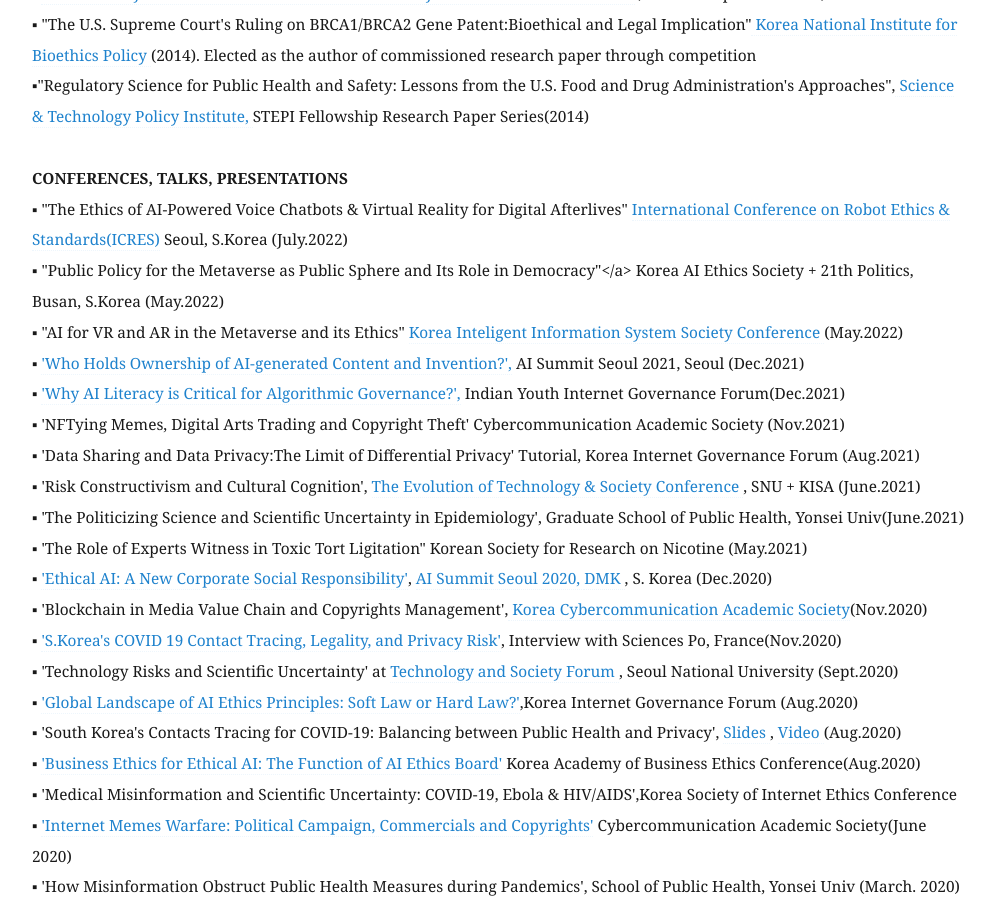
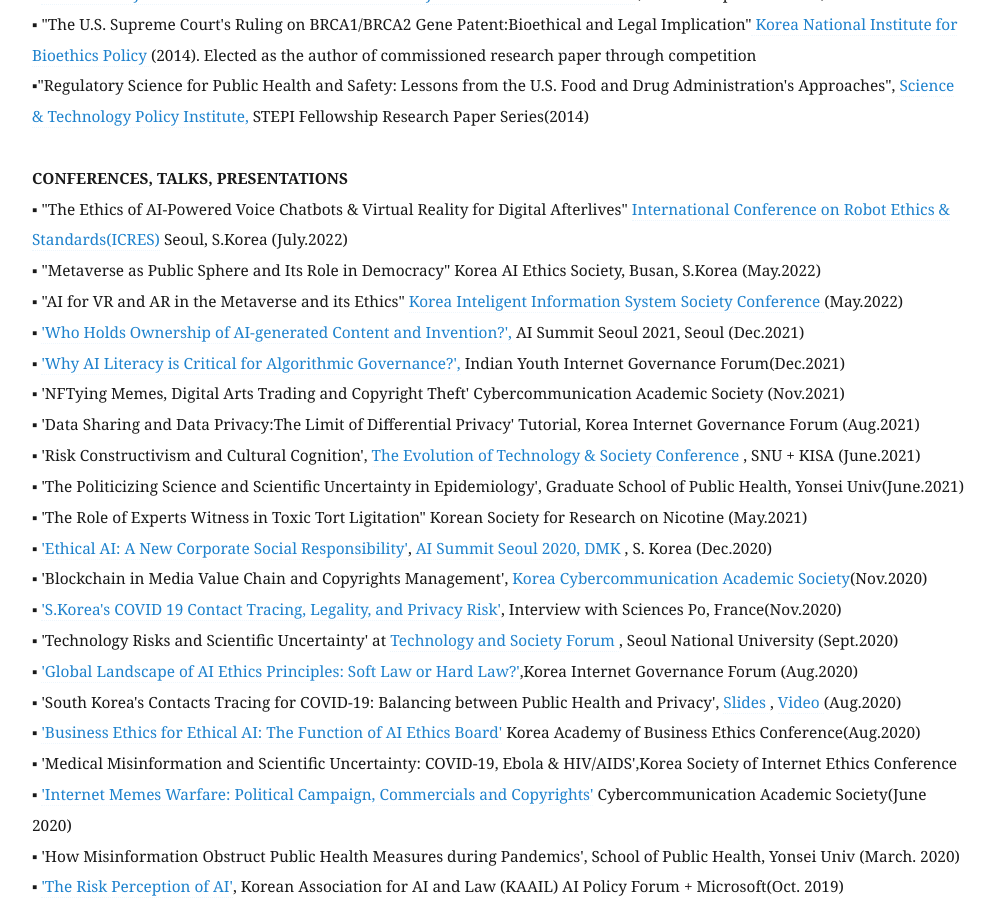
Before and after one commit to eunchangchoi/eunchangchoi.github.io, a Jekyll site: the page built from index.md, in a window 1280 px wide and 900 px high, scrolled down 3314 px. Shown: the whole window, without its empty margins (68-1063 px from the left). Built offline with Jekyll 4.4.1, drawn with Linux system fonts in a browser that asks for light colours.

Commit message:
Update index.md

```diff
--- a/index.md
+++ b/index.md
@@ -72,7 +72,7 @@
      <br>
  <strong> CONFERENCES, TALKS, PRESENTATIONS </strong> <br>
 ▪ "The Ethics of AI-Powered Voice Chatbots & Virtual Reality for Digital Afterlives" <a href="https://www.clawar.org/icres2022/?fbclid=IwAR2g5W3CtTNLC9MOT9du0qogMQyR0FimGJciXYzIZqo4KXNuQ2RaXZNJEsg/"> International Conference on Robot Ethics & Standards(ICRES)</a> Seoul, S.Korea (July.2022)<br>
-▪ "Public Policy for the Metaverse as Public Sphere and Its Role in Democracy"</a> Korea AI Ethics Society + 21th Politics, Busan, S.Korea (May.2022)<br>
+▪ "Metaverse as Public Sphere and Its Role in Democracy" Korea AI Ethics Society, Busan, S.Korea (May.2022)<br>
 ▪ "AI for VR and AR in the Metaverse and its Ethics" <a href="http://www.kiiss.or.kr/journal/sub02.html/"> Korea Inteligent Information System Society Conference </a> (May.2022)<br>
 ▪ <a href="https://aisummit.co.kr/agenda_2021-2/">'Who Holds Ownership of AI-generated Content and Invention?',</a> AI Summit Seoul 2021, Seoul (Dec.2021)<br>
 ▪ <a href="https://youthigf.in/2021/12/02/agenda/">'Why AI Literacy is Critical for Algorithmic Governance?',</a> Indian Youth Internet Governance Forum(Dec.2021)<br>
```
